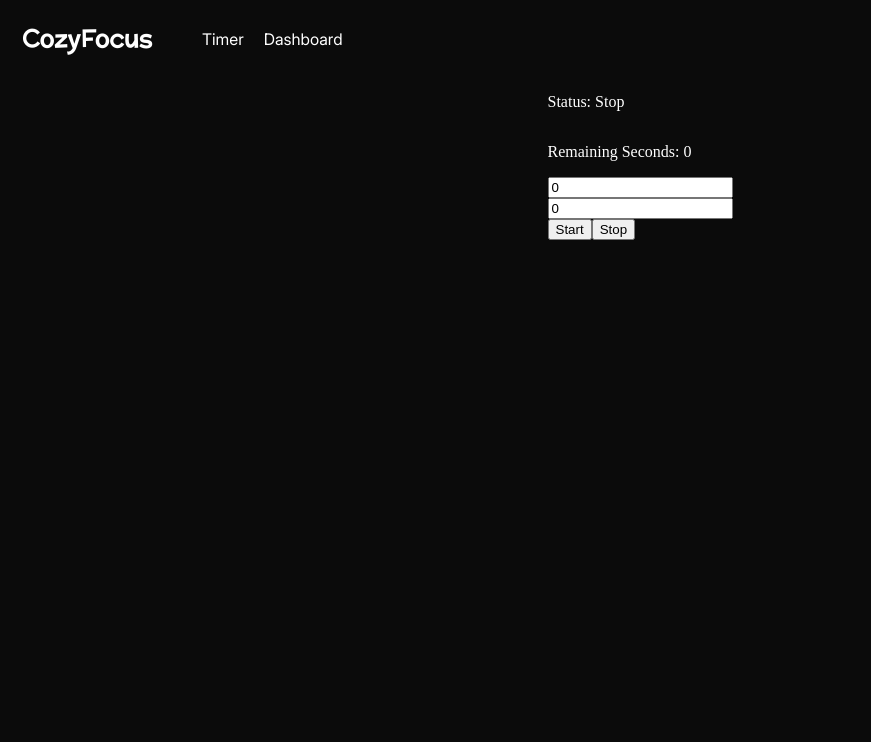
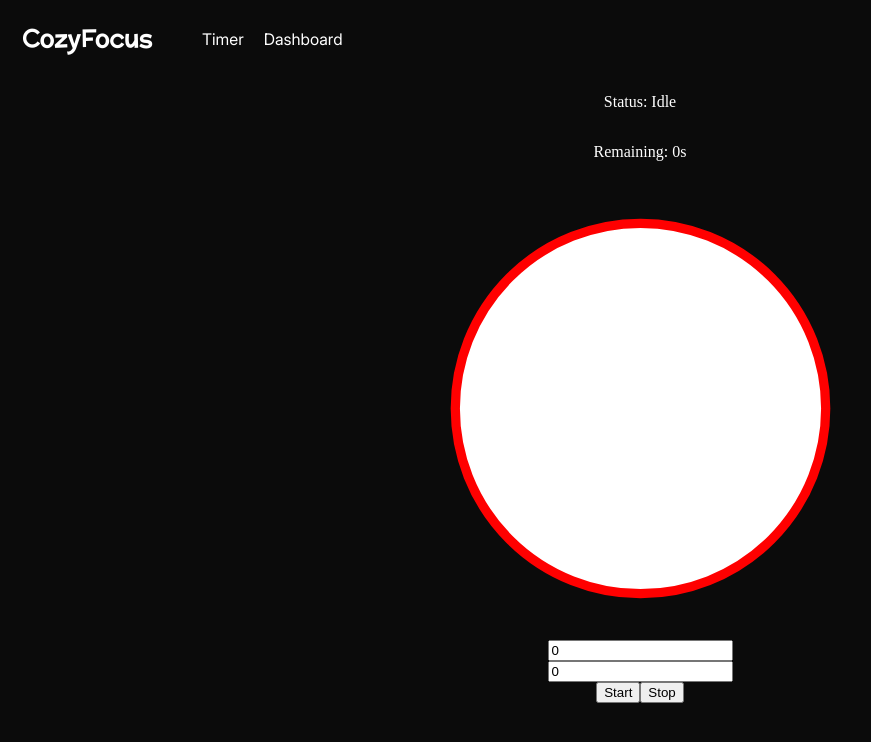
Before and after one commit to fxbxan/CozyFocus, a Vue app: page / in a window 1280 px wide. Shown: the top 742 px of the page, without its empty margins (0-871 px from the left). Built offline with nearby package versions, Linux system fonts and the light colour scheme; the HTML template or start-up script is replaced by a standard one.

Commit message:
feat/circleProgress (#5)
* pseudocode, add idle status to countdown, circle w progress implementation

* wip

* progress

* transition, some bullshit things

* todo

```diff
--- /dev/null
+++ b/src/components/BaseCircle/BaseCircle.vue
@@ -0,0 +1,28 @@
+<template>
+  <svg viewBox="0 0 10 10" class="base-circle-svg">
+    <circle :cx="cx" :cy="cy" :r="r" :style="circleStyle" />
+  </svg>
+</template>
+
+<script setup lang="ts">
+import { computed } from 'vue'
+import type { ICircleOptions } from './BaseCircle.types'
+
+const props = defineProps<ICircleOptions>()
+
+const circleStyle = computed(() => ({
+  fill: props.fill,
+  stroke: props.stroke,
+  strokeWidth: props.strokeWidth,
+  strokeDasharray: props.strokeDashArray,
+  strokeDashoffset: props.strokeDashOffset,
+  transition: props.transition,
+}))
+</script>
+
+<style scoped>
+.base-circle-svg {
+  width: 100%;
+  height: 100%;
+}
+</style>
--- a/src/components/Timer/TimerContainer.vue
+++ b/src/components/Timer/TimerContainer.vue
@@ -1,7 +1,5 @@
 <template>
   <div class="wrapper">
-    <!-- <div class="circle">totalSeconds: {{ seconds }}</div> -->
-
     <TimerInputDisplay />
   </div>
 </template>
@@ -15,12 +13,4 @@ import TimerInputDisplay from './TimerInputDisplay.vue'
   display: grid;
   justify-content: center;
 }
-
-.circle {
-  height: 367px;
-  width: 367px;
-  background-color: #272727af;
-  border-radius: 50%;
-  display: inline-block;
-}
 </style>
--- a/src/components/Timer/TimerInputDisplay.vue
+++ b/src/components/Timer/TimerInputDisplay.vue
@@ -1,20 +1,68 @@
 <template>
-  <p>Status: {{ status }}</p>
-  <p>Remaining Seconds: {{ remainingSeconds }}</p>
+  <div class="timer-container">
+    <p>Status: {{ status }}</p>
+    <p>Remaining: {{ remainingSeconds }}s</p>
 
-  <input type="number" :disabled="isInputDisabled" v-model.number="minutes" />
-  <input type="number" :disabled="isInputDisabled" v-model.number="seconds" />
+    <BaseCircle v-bind="circleOptions" class="progress-ring" />
 
-  <TimerActions @onStart="start" @onStop="stop" />
+    <input type="number" :disabled="isInputDisabled" v-model.number="minutes" />
+    <input type="number" :disabled="isInputDisabled" v-model.number="seconds" />
+
+    <TimerActions @onStart="startCountdown" @onStop="stop" />
+  </div>
 </template>
 
 <script setup lang="ts">
+import { computed, ref } from 'vue'
 import { useCountdown } from '@/composables/useCountdown/useCountdown'
 import TimerActions from './TimerActions.vue'
 import { ETimerStatus } from '@/composables/useCountdown/useCountdown.types'
-import { computed } from 'vue'
+import BaseCircle from '../BaseCircle/BaseCircle.vue'
+import type { ICircleOptions } from '../BaseCircle/BaseCircle.types'
+import { getCircumference } from '@/utils/geometry'
+import { timeToSeconds } from '@/utils/time'
 
 const { start, stop, status, minutes, seconds, remainingSeconds } = useCountdown()
 
+const radius = 4
+
+const totalDuration = ref(0)
+
+const startCountdown = () => {
+  totalDuration.value = timeToSeconds(minutes.value, seconds.value)
+
+  if (totalDuration.value >= 0) start()
+}
+
+const circumreference = getCircumference(radius)
+
+const circleOptions = computed<ICircleOptions>(() => {
+  const percentage = remainingSeconds.value / totalDuration.value
+  const drawLength = circumreference * percentage
+
+  return {
+    r: radius,
+    cx: '50%',
+    cy: '50%',
+    fill: 'white',
+    stroke: 'red',
+    strokeWidth: 0.2,
+    transition: 'stroke-dasharray 0.3s ease-in-out',
+    strokeDashArray: `${drawLength} ${circumreference}`,
+  }
+})
+
 const isInputDisabled = computed(() => status.value === ETimerStatus.RUNNING)
 </script>
+
+<style lang="scss" scoped>
+.timer-container {
+  display: flex;
+  flex-direction: column;
+  align-items: center;
+}
+
+.progress-ring {
+  transform: rotate(90deg) scaleX(-1);
+}
+</style>
--- a/src/components/circlePlayground.vue
+++ /dev/null
@@ -1,17 +0,0 @@
-<template>
-  <svg viewBox="0 0 400 400" xmlns="http://www.w3.org/2000/svg">
-    <circle id="progress" cx="50" cy="50" r="6" path-length="100" />
-  </svg>
-</template>
-
-<style scoped>
-#progress {
-  fill: none;
-  stroke-width: 1;
-  stroke: white;
-  stroke-dasharray: 100;
-  stroke-dashoffset: 0;
-  stroke-linecap: round;
-  /*used for hiding gap when stroke is 100 */
-}
-</style>
--- a/src/composables/useCountdown/useCountdown.ts
+++ b/src/composables/useCountdown/useCountdown.ts
@@ -6,7 +6,7 @@ import { INTERVAL_MS, MINUTE } from './useCountdown.consts'
 
 export function useCountdown(): ITimerContext {
   const remainingSeconds = ref<number>(0)
-  const status = ref<ETimerStatus>(ETimerStatus.STOP)
+  const status = ref<ETimerStatus>(ETimerStatus.IDLE)
   const timerIntervalId = ref<ReturnType<typeof setInterval> | null>(null)
 
   const tick = () => {
@@ -36,10 +36,13 @@ export function useCountdown(): ITimerContext {
     clearTimer()
     status.value = ETimerStatus.STOP
   }
-
+  //!TODO Fix this, remember DRY
   const minutes = computed({
     get: () => Math.floor(remainingSeconds.value / MINUTE),
     set: (val) => {
+      if (status.value !== ETimerStatus.RUNNING) {
+        status.value = ETimerStatus.IDLE
+      }
       remainingSeconds.value = val * MINUTE + (remainingSeconds.value % MINUTE)
     },
   })
@@ -47,6 +50,9 @@ export function useCountdown(): ITimerContext {
   const seconds = computed({
     get: () => remainingSeconds.value % MINUTE,
     set: (val) => {
+      if (status.value !== ETimerStatus.RUNNING) {
+        status.value = ETimerStatus.IDLE
+      }
       remainingSeconds.value = Math.floor(remainingSeconds.value / MINUTE) * MINUTE + val
     },
   })
--- a/src/composables/useCountdown/useCountdown.types.ts
+++ b/src/composables/useCountdown/useCountdown.types.ts
@@ -12,4 +12,5 @@ export interface ITimerContext {
 export enum ETimerStatus {
   RUNNING = 'Running',
   STOP = 'Stop',
+  IDLE = 'Idle'
 }
--- /dev/null
+++ b/src/utils/geometry.ts
@@ -0,0 +1,3 @@
+export const getCircumference = (radius: number) => {
+  return 2 * Math.PI * radius
+}
--- /dev/null
+++ b/src/utils/time.ts
@@ -0,0 +1,3 @@
+export const timeToSeconds = (minutes: number = 0, seconds: number = 0): number => {
+  return minutes * 60 + seconds
+}
```
Also changed, not shown: src/components/BaseCircle/BaseCircle.types.ts (added, +11 -0 lines).
